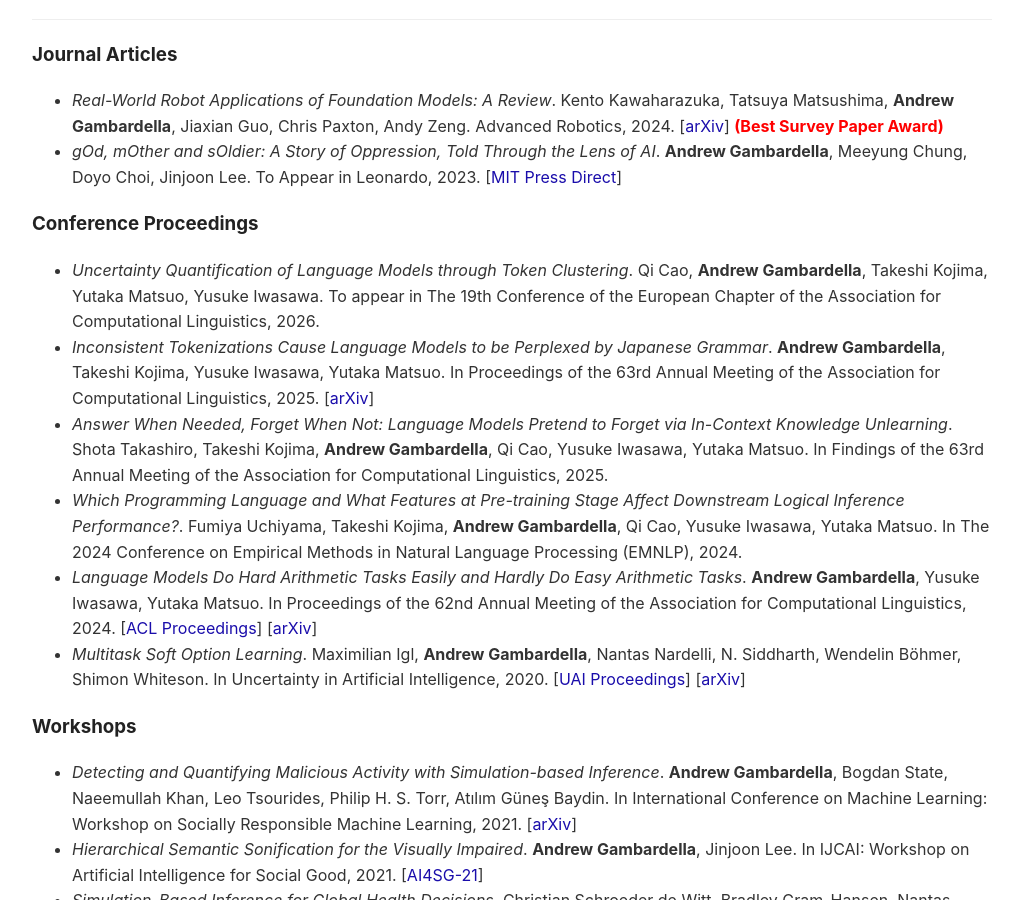
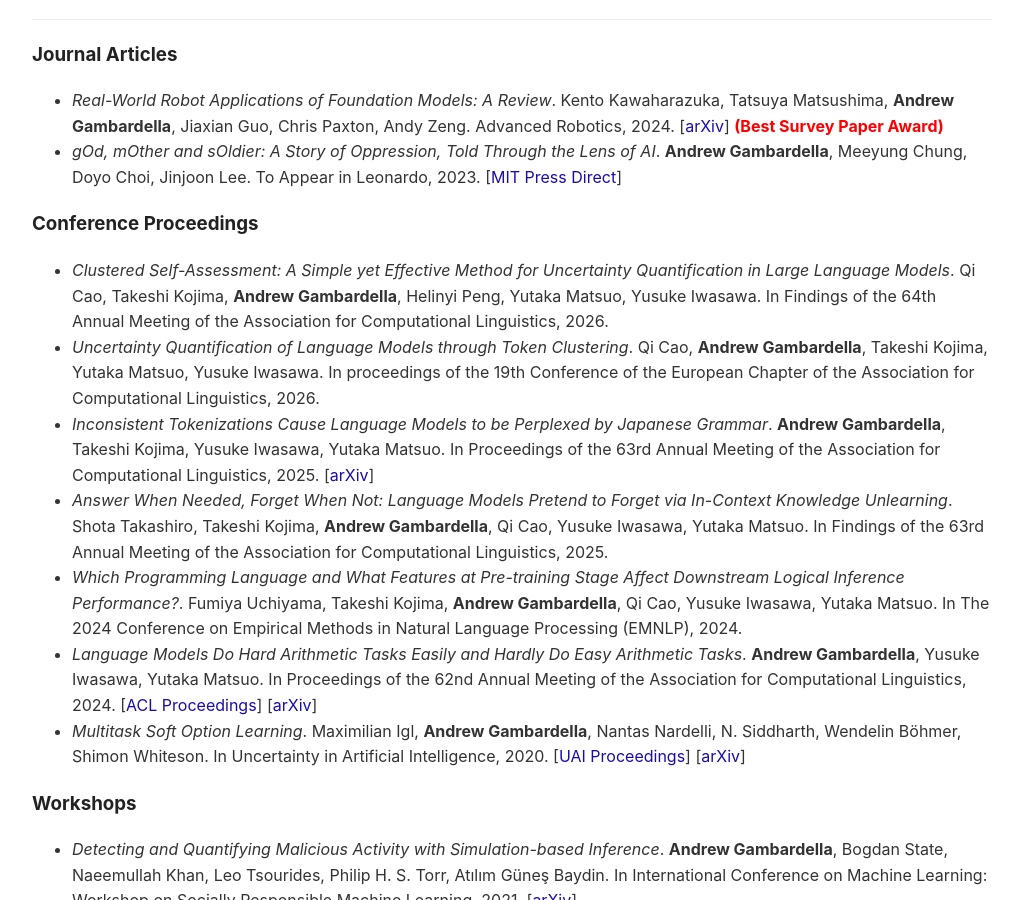
Before and after one commit to atgambardella/atgambardella.github.io, a Jekyll site: the page built from index.md, in a window 1280 px wide and 900 px high, scrolled down 752 px. Shown: the whole window, without its empty margins (128-1148 px from the left). Built offline with Jekyll 4.4.1, drawn with Linux system fonts in a browser that asks for light colours; a script that is not in the unit is left out.

Commit message:
new paper

```diff
--- a/index.md
+++ b/index.md
@@ -35,7 +35,8 @@ My research interests include:
 - _gOd, mOther and sOldier: A Story of Oppression, Told Through the Lens of AI_. **Andrew Gambardella**, Meeyung Chung, Doyo Choi, Jinjoon Lee. To Appear in Leonardo, 2023. [[MIT Press Direct](https://direct.mit.edu/leon/article-abstract/doi/10.1162/leon_a_02365/114524/gOd-mOther-and-sOldier-A-Story-of-Oppression-Told)]
 
 ### Conference Proceedings
-- _Uncertainty Quantification of Language Models through Token Clustering_. Qi Cao, **Andrew Gambardella**, Takeshi Kojima, Yutaka Matsuo, Yusuke Iwasawa. To appear in The 19th Conference of the European Chapter of the Association for Computational Linguistics, 2026.
+- _Clustered Self-Assessment: A Simple yet Effective Method for Uncertainty Quantification in Large Language Models_. Qi Cao, Takeshi Kojima, **Andrew Gambardella**, Helinyi Peng, Yutaka Matsuo, Yusuke Iwasawa. In Findings of the 64th Annual Meeting of the Association for Computational Linguistics, 2026.
+- _Uncertainty Quantification of Language Models through Token Clustering_. Qi Cao, **Andrew Gambardella**, Takeshi Kojima, Yutaka Matsuo, Yusuke Iwasawa. In proceedings of the 19th Conference of the European Chapter of the Association for Computational Linguistics, 2026.
 - _Inconsistent Tokenizations Cause Language Models to be Perplexed by Japanese Grammar_. **Andrew Gambardella**, Takeshi Kojima, Yusuke Iwasawa, Yutaka Matsuo. In Proceedings of the 63rd Annual Meeting of the Association for Computational Linguistics, 2025. [[arXiv](https://arxiv.org/abs/2505.19599)]
 - _Answer When Needed, Forget When Not: Language Models Pretend to Forget via In-Context Knowledge Unlearning_. Shota Takashiro, Takeshi Kojima, **Andrew Gambardella**, Qi Cao, Yusuke Iwasawa, Yutaka Matsuo. In Findings of the 63rd Annual Meeting of the Association for Computational Linguistics, 2025.
 - _Which Programming Language and What Features at Pre-training Stage Affect Downstream Logical Inference Performance?_. Fumiya Uchiyama, Takeshi Kojima, **Andrew Gambardella**, Qi Cao, Yusuke Iwasawa, Yutaka Matsuo. In The 2024 Conference on Empirical Methods in Natural Language Processing (EMNLP), 2024.
```
Also changed, not shown: ja/index.md (+2 -1 lines).
